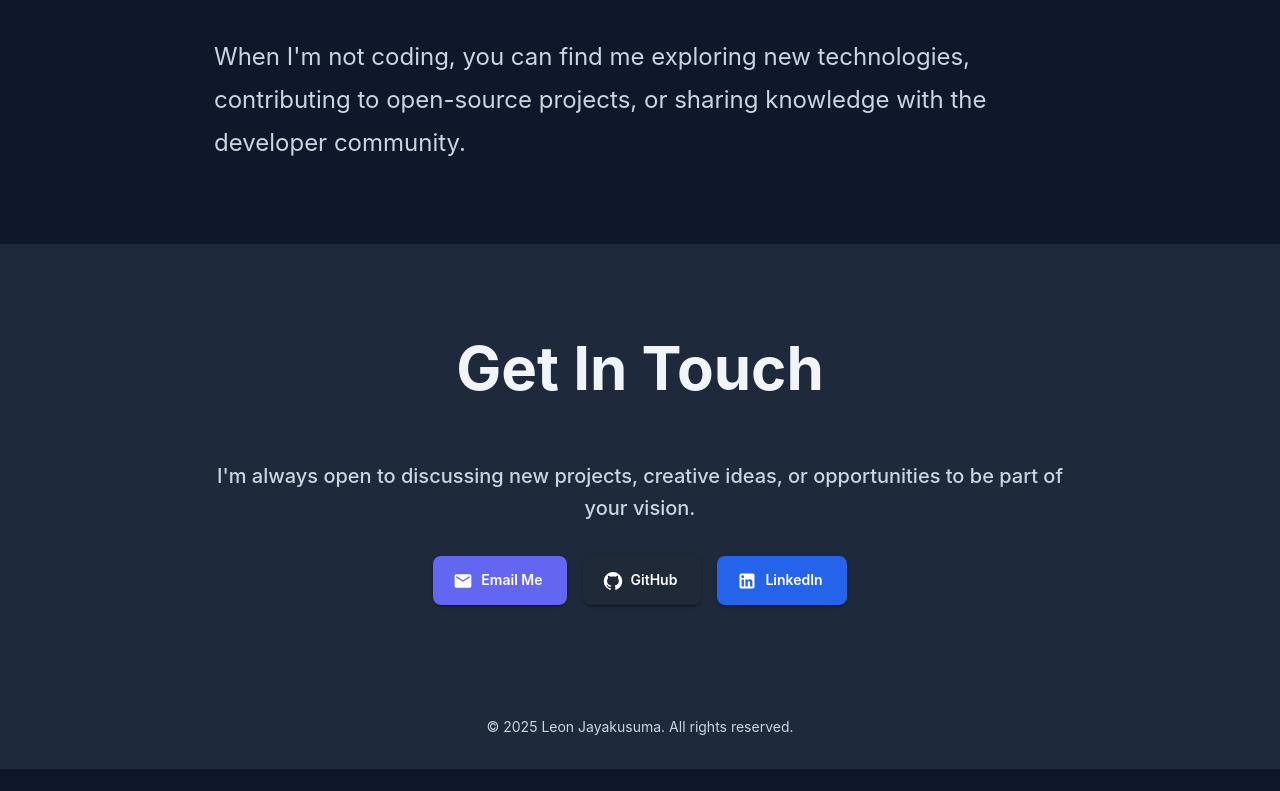
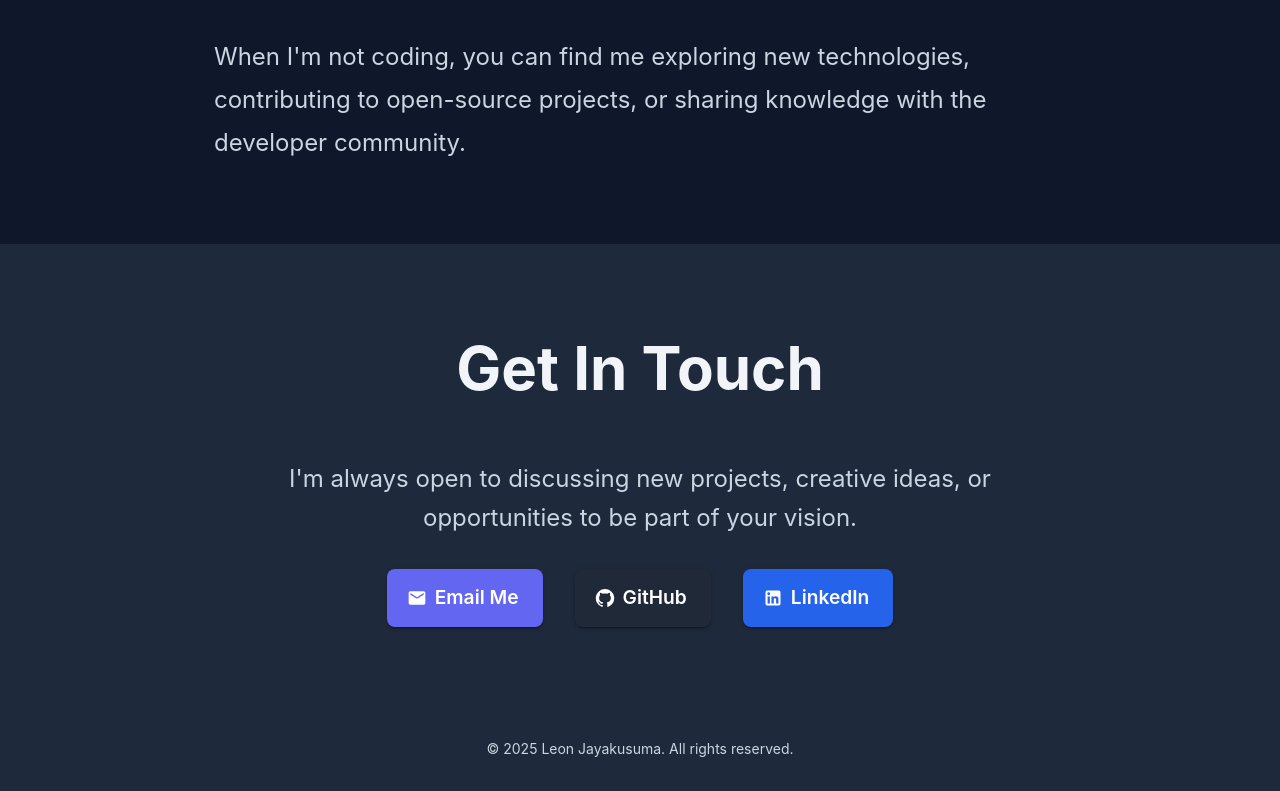
Before and after one commit to leonjayakusuma/leonjayakusuma.github.io, a React (Vite) app: page / in a window 1280 px wide. Shown: the part 3947-4738 px from the top of the page. Before the commit the page ends 4716 px from the top, so only its background shows below. Built offline with nearby package versions, Linux system fonts and the light colour scheme.

Commit message:
refactoring and added animation for contact button

```diff
--- a/src/App.tsx
+++ b/src/App.tsx
@@ -4,7 +4,7 @@ import Hero from './components/Hero'
 import About from './components/About'
 import Skills from './components/skills/Skills'
 import Projects from './components/projects/Projects'
-import Contact from './components/Contact'
+import Contact from './components/Contact/Contact'
 import Footer from './components/Footer'
 
 function App() {
--- a/src/components/Contact.tsx
+++ /dev/null
@@ -1,89 +0,0 @@
-import { Container, Box, Typography, Button } from '@mui/material'
-import { Email, GitHub, LinkedIn } from '@mui/icons-material'
-import AnimatedHeading from '../utils/AnimatedHeading'
-
-export default function Contact() {
-  return (
-    <Box id="contact" component="section" sx={{ py: 10, px: { xs: 2, sm: 3 }, bgcolor: 'background.paper' }}>
-      <Container maxWidth="md">
-        <Box sx={{ textAlign: 'center' }}>
-          {AnimatedHeading({content: 'Get In Touch'})}
-          <Typography variant="h6" sx={{ mb: 4, color: 'text.secondary' }}>
-            I'm always open to discussing new projects, creative ideas, or opportunities
-            to be part of your vision.
-          </Typography>
-          <Box sx={{ display: 'flex', flexDirection: { xs: 'column', sm: 'row' }, gap: 2, justifyContent: 'center' }}>
-            <Button
-              href="mailto:your.email@example.com"
-              variant="contained"
-              startIcon={<Email />}
-              sx={{
-                px: 3,
-                py: 1.5,
-                boxShadow: 2,
-                '&:hover': { boxShadow: 4 }
-              }}
-            >
-              Email Me
-            </Button>
-            <Button
-              href="https://github.com"
-              target="_blank"
-              variant="contained"
-              startIcon={<GitHub />}
-              sx={{
-                px: 3,
-                py: 1.5,
-                bgcolor: '#1f2937',
-                boxShadow: 2,
-                '&:hover': { bgcolor: '#111827', boxShadow: 4 }
-              }}
-            >
-              GitHub
-            </Button>
-            <Button
-              href="https://linkedin.com"
-              target="_blank"
-              variant="contained"
-              startIcon={<LinkedIn />}
-              sx={{
-                px: 3,
-                py: 1.5,
-                bgcolor: '#2563eb',
-                boxShadow: 2,
-                '&:hover': { bgcolor: '#1d4ed8', boxShadow: 4 }
-              }}
-            >
-              LinkedIn
-            </Button>
-          </Box>
-        </Box>
-      </Container>
-    </Box>
-  )
-}
-
-// function AnimatedHeading({content}: {content: string}) {
-//   return <Box sx={{ textAlign: 'center', mb: 6 }}>
-//     <Typography
-//       variant="h2"
-//       component="h2"
-//       sx={{
-//         fontWeight: 700,
-//         display: 'inline-block',
-//         px: 3,
-//         py: 1,
-//         borderRadius: '5px',
-//         transition: 'all 0.3s ease',
-//         '&:hover': {
-//           color: 'primary.main',
-//           transform: 'scale(1.1)',
-//           cursor: 'pointer',
-//           backgroundColor: 'rgba(255, 255, 255, 1)',
-//         }
-//       }}
-//     >
-//       {content}
-//     </Typography>
-//   </Box>
-// }
--- /dev/null
+++ b/src/components/Contact/Contact.tsx
@@ -0,0 +1,41 @@
+import { Container, Box, Typography } from '@mui/material'
+import { Email, GitHub, LinkedIn } from '@mui/icons-material'
+import AnimatedHeading from '../../utils/AnimatedHeading'
+import SocialButton from './SocialButton'
+
+export default function Contact() {
+  return (
+    <Box id="contact" component="section" sx={{ py: 10, px: { xs: 2, sm: 3 }, bgcolor: 'background.paper' }}>
+      <Container maxWidth="md">
+        <Box sx={{ textAlign: 'center' }}>
+          {AnimatedHeading({content: 'Get In Touch'})}
+          <Typography variant="h6" sx={{ mb: 4, color: 'text.secondary', fontWeight: 400, fontSize: '1.5rem' }}>
+            I'm always open to discussing new projects, creative ideas, or opportunities
+            to be part of your vision.
+          </Typography>
+          <Box sx={{ display: 'flex', flexDirection: { xs: 'column', sm: 'row' }, gap: 4, justifyContent: 'center' }}>
+            <SocialButton
+              href="mailto:your.email@example.com"
+              label="Email Me"
+              icon={<Email />}
+            />
+            <SocialButton
+              href="https://github.com/leonjayakusuma"
+              label="GitHub"
+              icon={<GitHub />}
+              bgColor="#1f2937"
+              hoverBgColor="#111827"
+            />
+            <SocialButton
+              href="https://www.linkedin.com/in/leon-j-a464b3155/"
+              label="LinkedIn"
+              icon={<LinkedIn />}
+              bgColor="#2563eb"
+              hoverBgColor="#1d4ed8"
+            />
+          </Box>
+        </Box>
+      </Container>
+    </Box>
+  )
+}
--- /dev/null
+++ b/src/components/Contact/SocialButton.tsx
@@ -0,0 +1,43 @@
+import { Button, type ButtonProps } from '@mui/material'
+import { type ReactNode } from 'react'
+
+interface SocialButtonProps extends Omit<ButtonProps, 'startIcon'> {
+  icon: ReactNode
+  label: string
+  href: string
+  bgColor?: string
+  hoverBgColor?: string
+}
+
+export default function SocialButton({
+  icon,
+  label,
+  href,
+  bgColor,
+  hoverBgColor,
+}: SocialButtonProps) {
+  return (
+    <Button
+      href={href}
+      target="_blank"
+      variant="contained"
+      startIcon={icon}
+      sx={{
+        px: 3,
+        py: 1.5,
+        boxShadow: 2,
+        bgcolor: bgColor,
+        cursor: 'pointer',
+        transition: 'all 0.3s ease-in-out',
+        fontSize: '1.2rem',
+        '&:hover': {
+          bgcolor: hoverBgColor,
+          boxShadow: '0 8px 16px rgba(255, 255, 255, 0.3)',
+          transform: 'scale(1.1)',
+        }
+      }}
+    >
+      {label}
+    </Button>
+  )
+}
```
